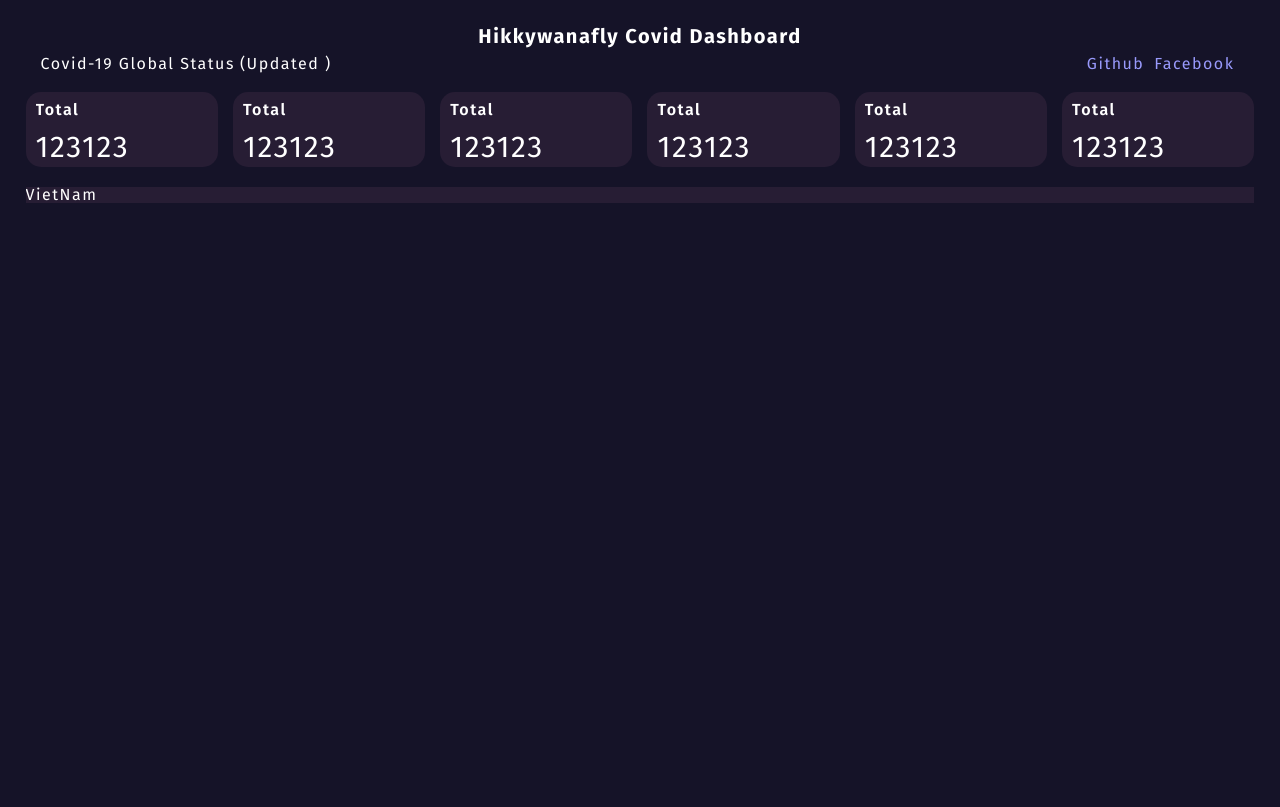
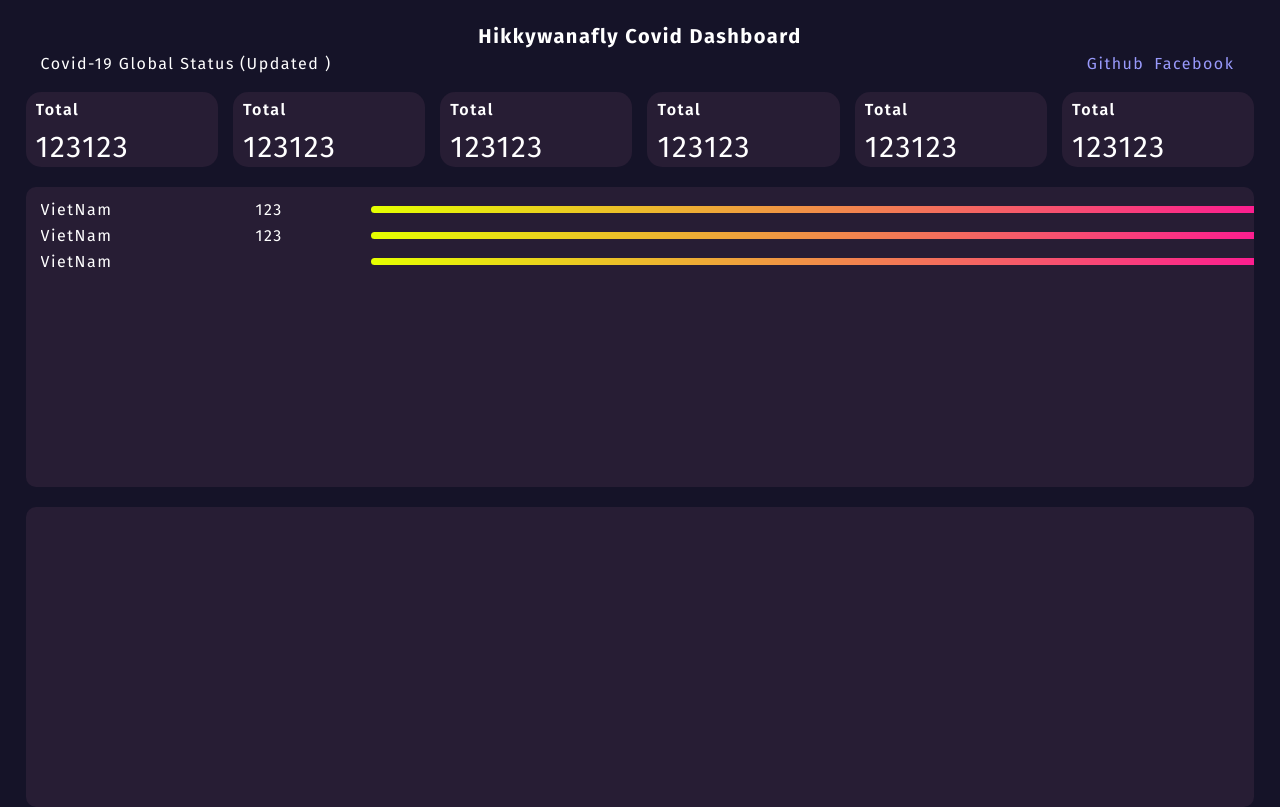
Before and after one commit to Hikkywannafly/global-covid-dashboard, a React (Create React App) app: page / in a window 1280 px wide. Built offline with nearby package versions, Linux system fonts and the light colour scheme; no server answers.

Commit message:
fetch data

```diff
--- a/package.json
+++ b/package.json
@@ -7,7 +7,9 @@
     "@testing-library/react": "^13.3.0",
     "@testing-library/user-event": "^13.5.0",
     "axios": "^0.27.2",
+    "chart.js": "^3.9.1",
     "react": "^18.2.0",
+    "react-chartjs-2": "^4.3.1",
     "react-dom": "^18.2.0",
     "react-scripts": "5.0.1",
     "web-vitals": "^2.1.4"
--- a/src/components/Chart.jsx
+++ b/src/components/Chart.jsx
@@ -1,8 +1,30 @@
+import { Line } from 'react-chartjs-2';
 const Chart = (props) => {
 
     return (
         <>
-
+            <div style={{ flex: 1 }}>
+                <Line
+                    datasetIdKey='id'
+                    data={{
+                        labels: ['Jun', 'Jul', 'Aug'],
+                        datasets: [
+                            {
+                                id: 1,
+                                label: '',
+                                data: [5, 6, 7],
+                            },
+                            {
+                                id: 2,
+                                label: '',
+                                data: [3, 2, 1],
+                                backgroundColor: 'rgba(255, 99, 132, 0.2)',
+                                borderColor: 'rgba(255, 99, 132, 1)',
+                            },
+                        ],
+                    }}
+                />
+            </div>
         </>
     );
 }
--- a/src/components/DataCountry.jsx
+++ b/src/components/DataCountry.jsx
@@ -2,6 +2,20 @@ const DataContry = (props) => {
 
     return (
         <>
+            <div className="country-data-row">
+                <p className="country-data-row-name"> VietNam</p>
+                <p className="country-data-row-value">123</p>
+                <div>
+                    <div className="country-data-row-precentage"></div>
+                </div>
+            </div>
+            <div className="country-data-row">
+                <p className="country-data-row-name"> VietNam</p>
+                <p className="country-data-row-value">123</p>
+                <div>
+                    <div className="country-data-row-precentage"> </div>
+                </div>
+            </div>
             <div className="country-data-row">
                 <p className="country-data-row-name"> VietNam</p>
                 <p className="country-data-row-value"></p>
--- a/src/container/DashBoard.jsx
+++ b/src/container/DashBoard.jsx
@@ -1,8 +1,27 @@
 import StatusTime from '../components/StatusTime';
 import StatusBox from '../components/StatusBox';
 import DataCountry from '../components/DataCountry';
-import Chart from '../components/Chart';
+// import Chart from '../components/Chart';
+import { useEffect, useState } from "react";
+import axios from 'axios';
 const DashBoard = () => {
+    const [loading, setLoading] = useState(true);
+    const [status, setStatus] = useState([]);
+    const [countries, setCountries] = useState([]);
+    const [timeline, setTimeline] = useState([]);
+
+    useEffect(() => {
+        const fetchDataSummary = async () => await axios.get('https://api.covid19api.com/summary');
+        fetchDataSummary()
+            .then(res => { console.log(res.data) })
+            .catch(err => console.error(err));
+        const fetchDataWorld = async () => await axios.get('https://api.covid19api.com/world');
+        fetchDataWorld()
+            .then(res => console.log(res.data))
+            .catch(err => console.error(err));
+
+    }, []);
+
     return (
         <>
             <StatusTime />
@@ -14,7 +33,7 @@ const DashBoard = () => {
                 <DataCountry />
             </div>
             <div className="chart-container">
-
+                {/* <Chart /> */}
             </div>
         </>
     );
--- a/src/style/index.css
+++ b/src/style/index.css
@@ -107,5 +107,55 @@ body {
     flex-direction: column;
     background-color: var(--color-box);
     overflow: auto;
-    margin-bottom: var(--spaces-bottom);
+    border-radius: 10px;
+    margin: var(--spaces-bottom) 0;
+    height: 300px;
+    padding: 15px;
+    width: 100%;
+    flex-grow: 1;
+    gap: 10px;
+
 }
+
+.country-data-row {
+    width: 100%;
+    display: flex;
+    gap: var(--spaces);
+    align-items: center;
+
+}
+
+.country-data-row-precentage {
+    content: "";
+    width: 1000px;
+    height: 7px;
+    border-radius: 5px;
+    background: linear-gradient(to right, rgb(229, 255, 0), rgb(255, 0, 162));
+}
+
+.country-data-row-value {
+    width: 100px;
+    flex-shrink: 0;
+    text-overflow: ellipsis;
+    overflow: hidden;
+}
+
+.country-data-row-name {
+    width: 200px;
+    flex-shrink: 0;
+    text-overflow: ellipsis;
+    overflow: hidden;
+}
+
+/* Chart */
+.chart-container {
+    flex-shrink: 0;
+    width: 100%;
+    display: flex;
+    align-items: stretch;
+    background: var(--color-box);
+    border-radius: 10px;
+    padding: 10px;
+    gap: var(--spaces);
+    height: 300px;
+}
```
Also changed, not shown: 1 other file (tests, documents, lock files or other folders).
